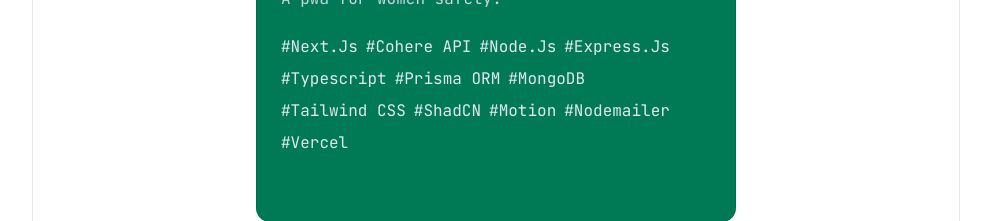
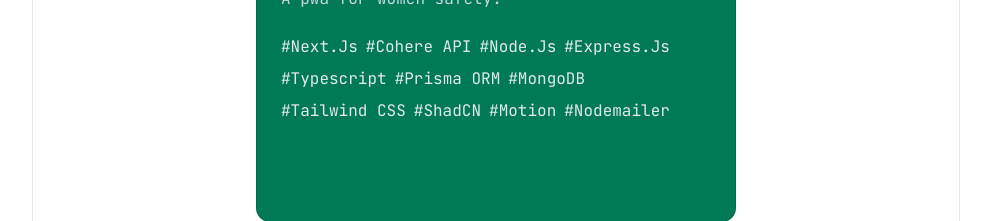
Before and after one commit to tanuagarwal-dev/portfolio-v1, a Next.js app: page / in a window 1280 px wide. Shown: the part 4780-5001 px from the top of the page, without its empty margins (144-1135 px from the left). Built offline with nearby package versions, Linux system fonts and the light colour scheme.

Commit message:
refactor: remove unused import from theme provider and clean up noteworthy projects list

```diff
--- a/src/lib/data.ts
+++ b/src/lib/data.ts
@@ -143,7 +143,6 @@
       'ShadCN',
       'motion',
       'Nodemailer',
-      'Vercel',
     ],
   },
 ];
--- a/src/themes/theme-provider.tsx
+++ b/src/themes/theme-provider.tsx
@@ -1,5 +1,4 @@
 'use client';
-import { Theme } from '@tsparticles/engine';
 import {
   ThemeProvider as NextThemesProvider,
   ThemeProviderProps,
```
